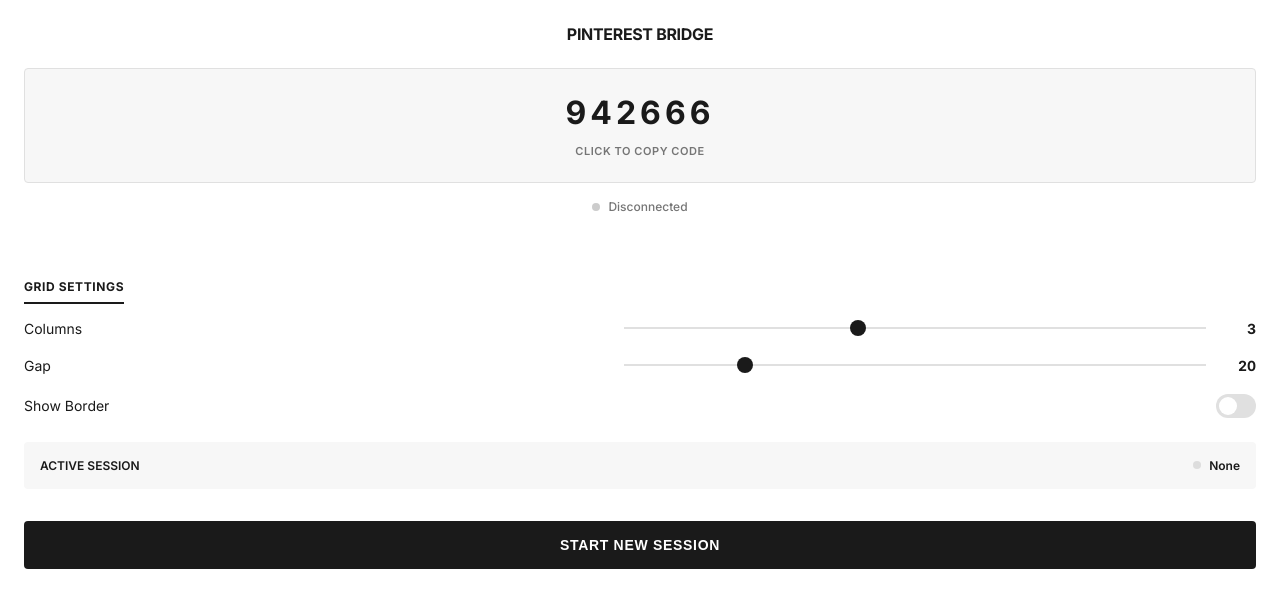
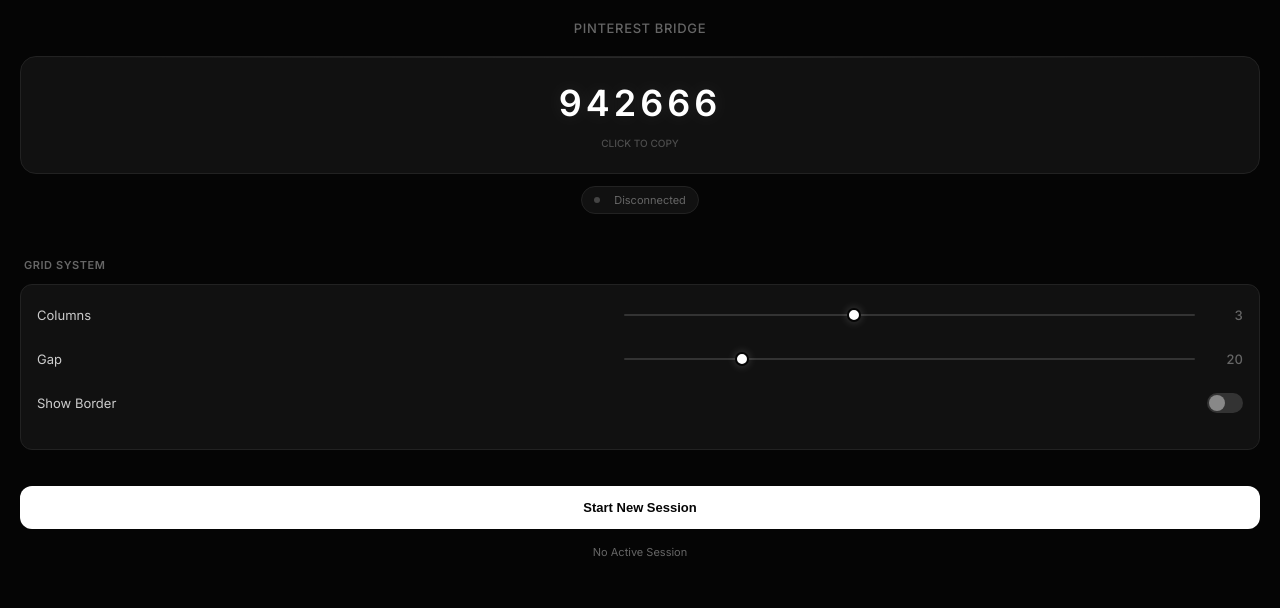
Before and after one commit to ismailiqbal/pinterest-figma-bridge-, a browser extension: page figma-plugin/ui.html in a window 1280 px wide. Drawn offline with Linux system fonts and the light colour scheme.

Commit message:
UI Redesign: Futuristic Dark Mode - Deep black theme, glass effects, neon accents, and clean minimalist inputs - Completely new visual identity

```diff
--- a/figma-plugin/ui.html
+++ b/figma-plugin/ui.html
@@ -2,275 +2,309 @@
 <html>
 <head>
   <style>
-    @import url('https://fonts.googleapis.com/css2?family=Inter:wght@400;500;600;700&display=swap');
+    @import url('https://fonts.googleapis.com/css2?family=Inter:wght@400;500;600&display=swap');
 
     :root {
-      --bg: #FFFFFF;
-      --bg-hover: #F7F7F7;
-      --text: #1A1A1A;
-      --text-muted: #757575;
-      --border: #E0E0E0;
-      --primary: #FF4400; /* Zalando Orange-ish or keep blue? Sticking to a neutral dark/orange vibe matches Zalando better */
-      --primary-hover: #D63900;
-      --success: #008000;
-      --error: #D90000;
-      --radius: 4px; /* Zalando is sharper */
-      --radius-lg: 8px;
+      --bg: #050505;
+      --card-bg: #111111;
+      --card-hover: #1A1A1A;
+      --text: #FFFFFF;
+      --text-muted: #666666;
+      --primary: #3B82F6; /* Electric Blue */
+      --primary-glow: rgba(59, 130, 246, 0.4);
+      --accent: #10B981; /* Neon Green */
+      --border: #222222;
+      --radius: 12px;
+      --transition: all 0.3s cubic-bezier(0.25, 0.8, 0.25, 1);
     }
 
     body {
-      font-family: 'Zalando Sans', 'Inter', 'Helvetica Neue', Helvetica, Arial, sans-serif;
-      padding: 24px;
+      font-family: 'Zalando Sans', 'Inter', -apple-system, BlinkMacSystemFont, sans-serif;
+      padding: 20px;
       color: var(--text);
       margin: 0;
       background: var(--bg);
       -webkit-font-smoothing: antialiased;
+      overflow: hidden; /* Prevent scrollbars */
     }
 
     /* Typography */
     h2 {
-      font-size: 16px;
-      font-weight: 700;
-      margin: 0 0 8px 0;
-      color: var(--text);
-      letter-spacing: -0.02em;
+      font-size: 13px;
+      font-weight: 500;
+      letter-spacing: 0.05em;
+      text-transform: uppercase;
+      color: var(--text-muted);
+      margin: 0 0 20px 0;
+      text-align: center;
     }
 
     h3 {
-      font-size: 12px;
-      font-weight: 700;
+      font-size: 11px;
+      font-weight: 600;
+      color: var(--text-muted);
+      margin: 24px 0 12px 4px;
       text-transform: uppercase;
-      color: var(--text);
       letter-spacing: 0.05em;
-      margin: 32px 0 16px 0;
-      padding-bottom: 8px;
-      border-bottom: 2px solid var(--text);
-      display: inline-block;
     }
 
-    /* Cards */
-    .card {
-      background: var(--bg);
-      /* border: 1px solid var(--border); */
-      /* border-radius: var(--radius-lg); */
-      /* padding: 16px; */
-      margin-bottom: 16px;
-    }
-
-    /* Code Display */
+    /* Code Box - Hero Element */
     .code-container {
       position: relative;
-      background: var(--bg-hover);
-      border-radius: var(--radius);
+      background: var(--card-bg);
+      border-radius: 16px;
       padding: 24px;
       text-align: center;
       cursor: pointer;
       border: 1px solid var(--border);
-      transition: all 0.2s;
+      transition: var(--transition);
+      margin-bottom: 24px;
+      overflow: hidden;
     }
+
+    .code-container::before {
+      content: '';
+      position: absolute;
+      top: 0; left: 0; right: 0; height: 1px;
+      background: linear-gradient(90deg, transparent, rgba(255,255,255,0.1), transparent);
+    }
+
     .code-container:hover {
-      border-color: var(--text);
-      background: #FFFFFF;
+      border-color: #333;
+      transform: translateY(-2px);
+      box-shadow: 0 10px 30px -10px rgba(0,0,0,0.5);
     }
+
     .code-container:active {
-      transform: scale(0.99);
+      transform: scale(0.98);
     }
 
     .code-val {
       font-family: 'Inter', monospace;
-      font-size: 32px;
-      font-weight: 700;
+      font-size: 36px;
+      font-weight: 600;
       color: var(--text);
       letter-spacing: 4px;
+      text-shadow: 0 0 20px rgba(255,255,255,0.1);
     }
 
     .code-label {
-      font-size: 11px;
+      font-size: 10px;
       color: var(--text-muted);
       margin-top: 12px;
-      font-weight: 600;
-      text-transform: uppercase;
-      letter-spacing: 0.05em;
+      font-weight: 500;
+      opacity: 0.7;
     }
 
-    /* Status Dot */
+    /* Connection Status */
     .status-badge {
       display: inline-flex;
       align-items: center;
       gap: 8px;
-      margin-top: 16px;
-      font-size: 12px;
-      font-weight: 500;
+      padding: 6px 12px;
+      background: var(--card-bg);
+      border: 1px solid var(--border);
+      border-radius: 100px;
+      font-size: 11px;
       color: var(--text-muted);
-    }
-    .dot {
-      width: 8px;
-      height: 8px;
-      border-radius: 50%;
-      background: #ccc;
-      transition: background 0.3s;
-    }
-    .dot.connected {
-      background: var(--success);
+      margin-top: -12px; /* Pull up closer to code box */
+      margin-bottom: 20px;
+      position: relative;
+      z-index: 2;
     }
 
-    /* Controls */
+    .dot {
+      width: 6px;
+      height: 6px;
+      border-radius: 50%;
+      background: #444;
+      transition: var(--transition);
+    }
+
+    .dot.connected {
+      background: var(--accent);
+      box-shadow: 0 0 8px rgba(16, 185, 129, 0.4);
+    }
+
+    /* Controls Container */
+    .card {
+      background: var(--card-bg);
+      border: 1px solid var(--border);
+      border-radius: var(--radius);
+      padding: 16px;
+      margin-bottom: 12px;
+    }
+
     .control-row {
       display: flex;
       align-items: center;
       justify-content: space-between;
-      margin-bottom: 20px;
-      gap: 16px;
+      margin-bottom: 16px;
+      height: 28px;
     }
     .control-row:last-child { margin-bottom: 0; }
 
-    .label { font-size: 14px; font-weight: 400; color: var(--text); flex: 1; }
+    .label {
+      font-size: 13px;
+      color: #CCC;
+      flex: 1;
+    }
+
     .value {
-      font-size: 14px;
-      font-weight: 700;
-      color: var(--text);
+      font-size: 13px;
+      font-weight: 500;
+      color: var(--text-muted);
       min-width: 32px;
       text-align: right;
       font-variant-numeric: tabular-nums;
     }
 
-    /* Custom Inputs */
+    /* Futuristic Range Slider */
     input[type="range"] {
       flex: 1;
+      margin: 0 16px;
       -webkit-appearance: none;
       height: 2px;
-      background: var(--border);
-      border-radius: 0;
+      background: #333;
+      border-radius: 2px;
       outline: none;
     }
+
     input[type="range"]::-webkit-slider-thumb {
       -webkit-appearance: none;
-      width: 16px;
-      height: 16px;
+      width: 14px;
+      height: 14px;
       border-radius: 50%;
       background: var(--text);
-      border: none;
+      border: 2px solid var(--bg);
       cursor: pointer;
-      transition: transform 0.2s;
+      box-shadow: 0 0 10px rgba(255,255,255,0.2);
+      transition: var(--transition);
     }
+
     input[type="range"]::-webkit-slider-thumb:hover {
       transform: scale(1.2);
+      box-shadow: 0 0 15px rgba(255,255,255,0.4);
     }
 
-    /* Switch */
+    /* Minimal Switch */
     .switch {
       position: relative;
       display: inline-block;
-      width: 40px;
-      height: 24px;
+      width: 36px;
+      height: 20px;
     }
     .switch input { opacity: 0; width: 0; height: 0; }
     .slider {
       position: absolute;
       cursor: pointer;
       top: 0; left: 0; right: 0; bottom: 0;
-      background-color: var(--border);
+      background-color: #333;
       transition: .3s;
-      border-radius: 24px;
+      border-radius: 20px;
     }
     .slider:before {
       position: absolute;
       content: "";
-      height: 18px;
-      width: 18px;
-      left: 3px;
-      bottom: 3px;
-      background-color: white;
+      height: 16px;
+      width: 16px;
+      left: 2px;
+      bottom: 2px;
+      background-color: #888;
       transition: .3s;
       border-radius: 50%;
     }
-    input:checked + .slider { background-color: var(--text); }
-    input:checked + .slider:before { transform: translateX(16px); }
+    input:checked + .slider { background-color: var(--primary); }
+    input:checked + .slider:before {
+      transform: translateX(16px);
+      background-color: white;
+    }
 
     /* Color Input */
     input[type="color"] {
       -webkit-appearance: none;
-      border: 1px solid var(--border);
-      width: 32px;
-      height: 32px;
-      border-radius: 50%;
+      border: 1px solid #333;
+      width: 24px;
+      height: 24px;
+      border-radius: 6px;
       padding: 0;
       overflow: hidden;
       cursor: pointer;
+      background: none;
     }
     input[type="color"]::-webkit-color-swatch-wrapper { padding: 0; }
     input[type="color"]::-webkit-color-swatch { border: none; }
 
-    /* Primary Button */
+    /* Action Button */
     .btn-primary {
       width: 100%;
       background: var(--text);
-      color: white;
+      color: var(--bg);
       border: none;
-      padding: 16px;
+      padding: 14px;
       border-radius: var(--radius);
-      font-size: 14px;
-      font-weight: 700;
-      text-transform: uppercase;
-      letter-spacing: 0.05em;
+      font-size: 13px;
+      font-weight: 600;
       cursor: pointer;
-      transition: all 0.2s;
-      margin-top: 32px;
-    }
-    .btn-primary:hover {
-      background: #000;
-      transform: translateY(-2px);
-      box-shadow: 0 4px 12px rgba(0,0,0,0.1);
-    }
-    .btn-primary:active {
-      transform: translateY(0);
-      box-shadow: none;
+      transition: var(--transition);
+      margin-top: 24px;
+      position: relative;
+      overflow: hidden;
     }
 
-    /* Session Status */
-    .session-info {
-      display: flex;
-      align-items: center;
-      justify-content: space-between;
-      padding: 16px;
-      background: var(--bg-hover);
-      border-radius: var(--radius);
-      margin-top: 24px;
-    }
-    .status-dot {
-      width: 8px;
-      height: 8px;
-      border-radius: 50%;
-      display: inline-block;
-      margin-right: 8px;
+    .btn-primary:hover {
+      background: #E0E0E0;
+      transform: translateY(-1px);
+      box-shadow: 0 0 20px rgba(255,255,255,0.15);
     }
 
+    .btn-primary:active {
+      transform: scale(0.98);
+    }
+
+    /* Settings Panel Animation */
     #borderSettings {
-      margin-top: 20px;
-      padding-top: 20px;
+      padding-top: 16px;
+      margin-top: 16px;
       border-top: 1px solid var(--border);
       display: none;
+      animation: slideDown 0.3s ease;
     }
+
+    @keyframes slideDown {
+      from { opacity: 0; transform: translateY(-10px); }
+      to { opacity: 1; transform: translateY(0); }
+    }
+
+    /* Centering Wrapper */
+    .center-col {
+      display: flex;
+      flex-direction: column;
+      align-items: center;
+    }
+
   </style>
 </head>
 <body>
 
+  <!-- Header -->
+  <h2>Pinterest Bridge</h2>
+
   <!-- Pairing Section -->
-  <div style="text-align: center; margin-bottom: 32px;">
-    <h2 style="margin-bottom: 24px;">PINTEREST BRIDGE</h2>
-    <div class="code-container" id="codeDisplay">
-      <div class="code-val" id="codeText">...</div>
-      <div class="code-label">Click to Copy Code</div>
-    </div>
+  <div class="code-container" id="codeDisplay">
+    <div class="code-val" id="codeText">...</div>
+    <div class="code-label">CLICK TO COPY</div>
+  </div>
 
+  <div class="center-col">
     <div class="status-badge">
       <span class="dot" id="statusDot"></span>
-      <span id="statusText">Connecting...</span>
+      <span id="statusText" style="margin-left: 6px">Connecting...</span>
     </div>
   </div>
 
   <!-- Config Section -->
-  <h3>Grid Settings</h3>
+  <h3>Grid System</h3>
   <div class="card">
     <div class="control-row">
       <span class="label">Columns</span>
@@ -294,27 +328,23 @@
 
     <div id="borderSettings">
       <div class="control-row">
-        <span class="label">Border Width</span>
+        <span class="label">Thickness</span>
         <input type="range" id="borderWRange" min="1" max="20" value="2">
         <span class="value" id="borderWVal">2</span>
       </div>
-      <div class="control-row" style="margin-top: 16px;">
-        <span class="label">Border Color</span>
-        <input type="color" id="borderColor" value="#000000">
+      <div class="control-row">
+        <span class="label">Color</span>
+        <input type="color" id="borderColor" value="#FFFFFF">
       </div>
     </div>
   </div>
 
-  <!-- Session Status -->
-  <div class="session-info">
-    <span class="label" style="font-weight:600; font-size:12px;">ACTIVE SESSION</span>
-    <div style="display:flex; align-items:center;">
-      <span id="sessionStatusDot" class="status-dot" style="background:#ddd;"></span>
-      <span id="sessionStatus" style="font-size:12px; font-weight:600;">None</span>
-    </div>
+  <button class="btn-primary" id="newSessionBtn">Start New Session</button>
+
+  <!-- Status Text Footer -->
+  <div class="center-col" style="margin-top: 16px;">
+    <span id="sessionStatus" style="font-size: 11px; color: var(--text-muted);">No Active Session</span>
   </div>
-
-  <button class="btn-primary" id="newSessionBtn">Start New Session</button>
 
   <script>
     var SERVER_URL = 'wss://pinterest-figma-bridge.onrender.com';
@@ -328,7 +358,6 @@
     var statusDot = document.getElementById('statusDot');
     var statusText = document.getElementById('statusText');
     var sessionStatus = document.getElementById('sessionStatus');
-    var sessionStatusDot = document.getElementById('sessionStatusDot');
 
     var colsRange = document.getElementById('colsRange');
     var colsVal = document.getElementById('colsVal');
@@ -353,20 +382,20 @@
       document.body.removeChild(ta);
 
       var original = codeText.textContent;
-      codeText.textContent = 'COPIED!';
-      codeDisplay.style.borderColor = 'var(--success)';
+      codeText.textContent = 'COPIED';
+      codeText.style.color = 'var(--accent)';
 
       setTimeout(function() {
         codeText.textContent = ROOM_ID;
-        codeDisplay.style.borderColor = 'var(--border)';
+        codeText.style.color = 'var(--text)';
       }, 1500);
     };
 
     // Settings update
     function updateSettings() {
       colsVal.textContent = colsRange.value;
-      gapVal.textContent = gapRange.value + 'px';
-      borderWVal.textContent = borderWRange.value + 'px';
+      gapVal.textContent = gapRange.value;
+      borderWVal.textContent = borderWRange.value;
       borderSettings.style.display = borderToggle.checked ? 'block' : 'none';
 
       parent.postMessage({ pluginMessage: {
@@ -405,9 +434,8 @@
 
       if (msg.type === 'session-status') {
         var isActive = msg.status === 'Active' || msg.status === 'Resumed';
-        sessionStatus.textContent = isActive ? 'Active' : 'None';
-        sessionStatus.style.color = isActive ? 'var(--text)' : 'var(--text-muted)';
-        sessionStatusDot.style.background = isActive ? 'var(--success)' : '#ddd';
+        sessionStatus.textContent = isActive ? 'Session Active' : 'No Active Session';
+        sessionStatus.style.color = isActive ? 'var(--accent)' : 'var(--text-muted)';
       }
     };
 
@@ -422,7 +450,7 @@
 
       ws.onopen = function() {
         statusDot.className = 'dot connected';
-        statusText.textContent = 'Ready to pair';
+        statusText.textContent = 'Connected';
         ws.send(JSON.stringify({ type: 'join', roomId: ROOM_ID }));
       };
 
@@ -434,20 +462,16 @@
       };
 
       ws.onerror = function() {
-        statusText.textContent = 'Connection Error';
+        statusText.textContent = 'Error';
       };
 
       ws.onmessage = function(event) {
         try {
           var data = JSON.parse(event.data);
 
-          if (data.type === 'joined') {
-            console.log('Joined room:', data.roomId);
-          }
-
           if (data.type === 'new-image') {
-            statusText.textContent = 'Receiving Image...';
-            statusText.style.color = 'var(--text)';
+            statusText.textContent = 'Receiving...';
+            statusText.style.color = 'var(--primary)';
             handleImage(data);
           }
         } catch (e) {
@@ -467,7 +491,6 @@
             bytes[i] = bin.charCodeAt(i);
           }
         } else {
-          statusText.textContent = 'Invalid URL';
           return;
         }
 
@@ -487,17 +510,16 @@
 
         setTimeout(function() {
           statusText.textContent = 'Image Added';
-          statusText.style.color = 'var(--success)';
+          statusText.style.color = 'var(--accent)';
 
           setTimeout(function() {
-            statusText.textContent = 'Ready to pair';
+            statusText.textContent = 'Connected';
             statusText.style.color = 'var(--text-muted)';
           }, 2000);
         }, 500);
 
       } catch (e) {
         console.log('Image error:', e);
-        statusText.textContent = 'Error';
       }
     }
 
```
